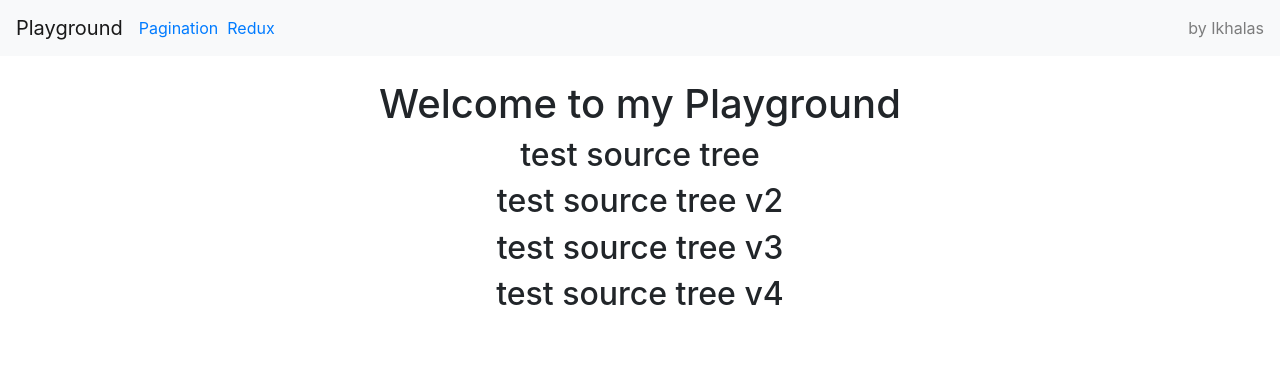
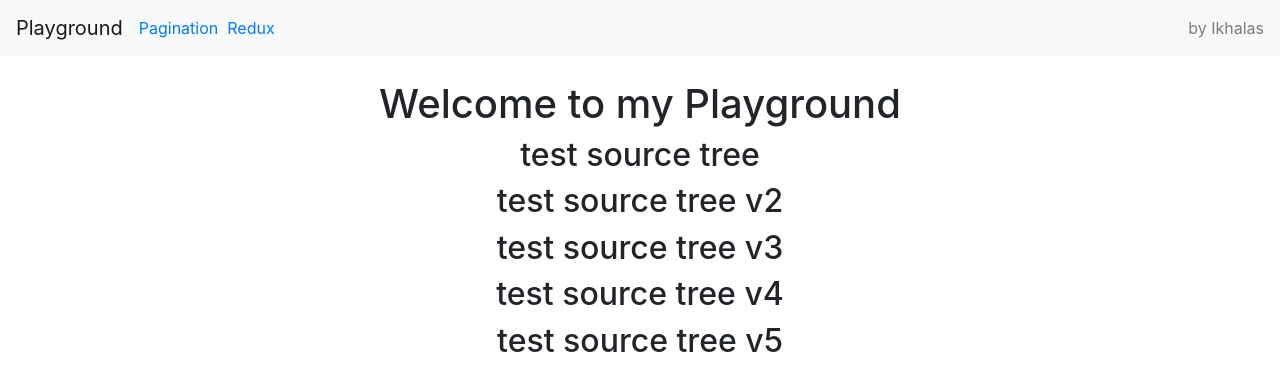
Before and after one commit to Ikhalas/React-Playground, a React (Create React App) app in the folder client/: page / in a window 1280 px wide. Shown: the top 390 px of the page. Built offline with nearby package versions, Linux system fonts and the light colour scheme.

Commit message:
test sourcetree v5

```diff
--- a/client/src/Home.jsx
+++ b/client/src/Home.jsx
@@ -15,6 +15,7 @@
         <h2>test source tree v2</h2>
         <h2>test source tree v3</h2>
         <h2>test source tree v4</h2>
+        <h2>test source tree v5</h2>
       </div>
     );
   }
```
